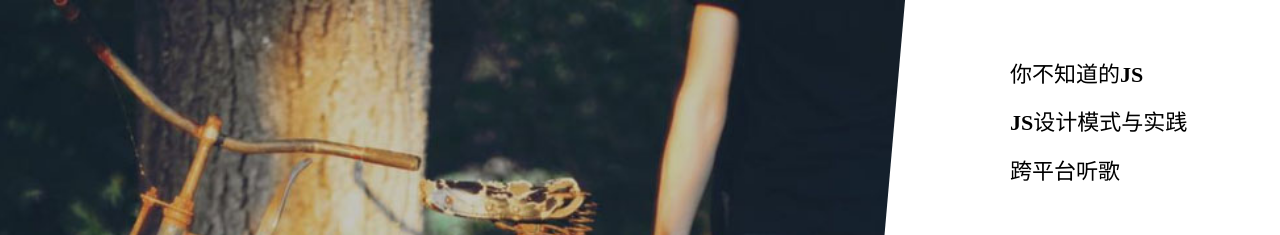
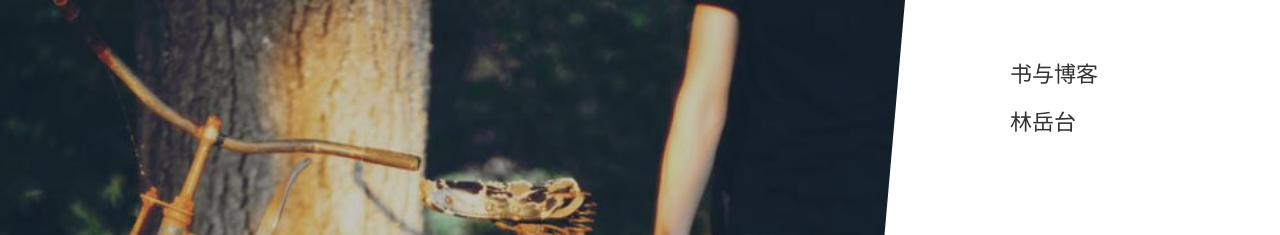
Before and after one commit to dogdogbrother/blog-home-page, a plain HTML site: page index.html in a window 1280 px wide. Shown: the top 235 px of the page. Drawn offline with Linux system fonts and the light colour scheme.

Commit message:
我服务器换了,改了下a链接

```diff
--- a/css/style.css
+++ b/css/style.css
@@ -151,8 +151,13 @@
     background-size: cover;
 }
 
+
 ul,li,p,h1,h2{
     margin: 0;
     padding: 0;
     list-style: none;
 }
+a{
+  text-decoration: none;
+  color: #333;
+}
--- a/index.html
+++ b/index.html
@@ -14,9 +14,12 @@
                 <div class="position-trigon"></div>
                 <div class="info">
                   <ul>
-                    <li>你不知道的JS</li>
-                    <li>JS设计模式与实践</li>
-                    <li>跨平台听歌</li>
+                    <li>
+                      <a href="http://117.51.139.27:3001">书与博客</a>
+                    </li>
+                    <li>
+                      <a href="http://117.51.139.27:3003">林岳台</a>
+                    </li>
                   </ul>
                   <div class="contact-way">
                     <div class="profile">
@@ -36,7 +39,6 @@
                         <span>476410344</span>
                       </div>
                     </div>
-
                   </div>
                 </div>
               </div>
```
